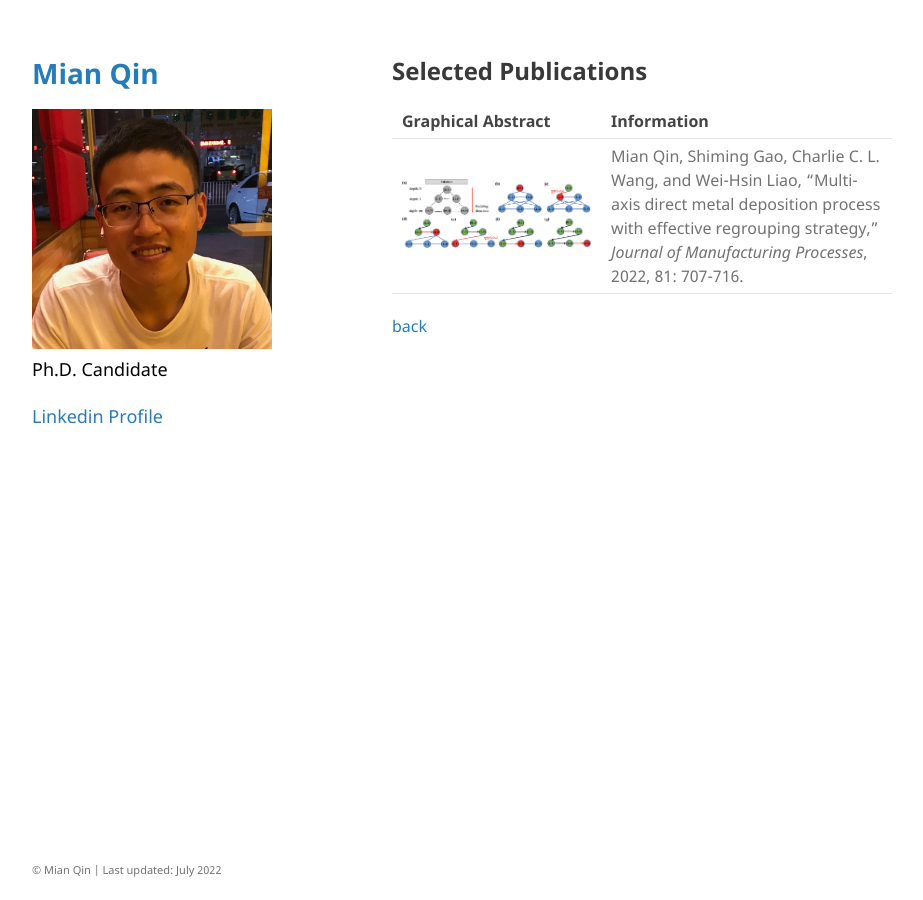
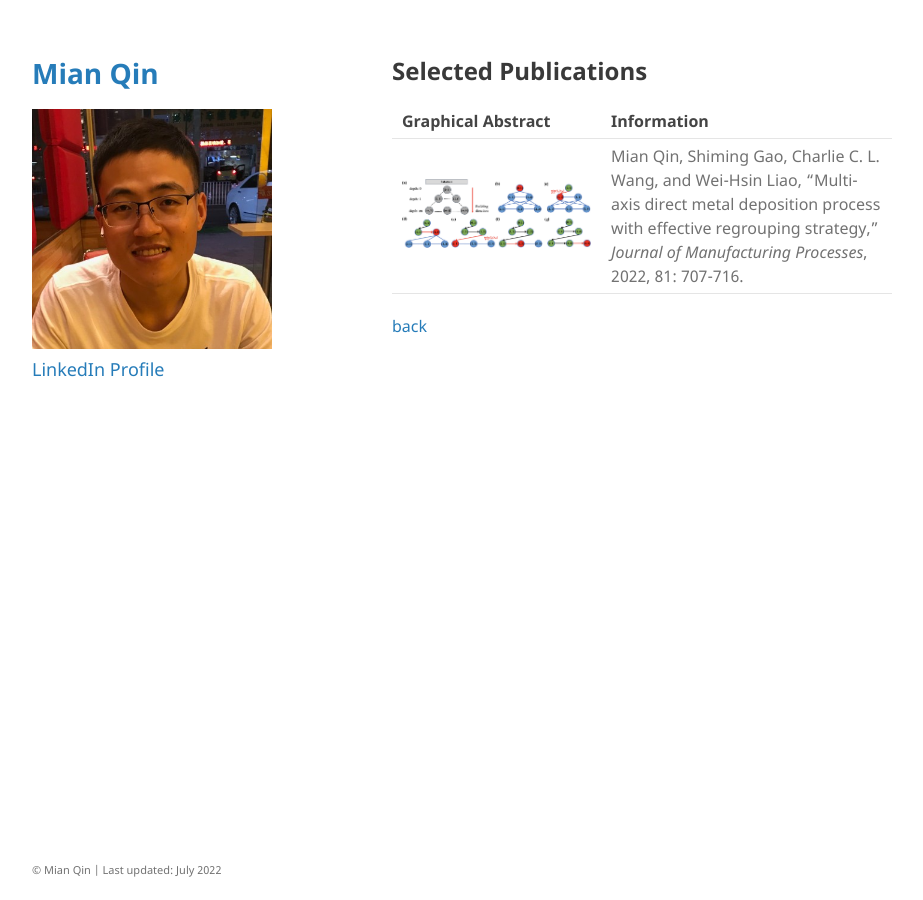
Before and after one commit to mqincuhk/mqincuhk.github.io, a Jekyll site: the page built from selected_publications.md, in a window 1280 px wide. Shown: the whole page, without its empty margins (178-1101 px from the left). Built offline with Jekyll 4.4.1, drawn with Linux system fonts in a browser that asks for light colours; a script that is not in the unit is left out; our own code applies the rules of GitHub Pages for plain Markdown files.

```diff
--- a/_layouts/default.html
+++ b/_layouts/default.html
@@ -20,8 +20,7 @@
           <img src="{{site.logo | relative_url}}" alt="Logo" width="240" /> <br>
         {% endif %}
 
-        <p>{{ site.description | default: site.github.project_tagline }}
-        <p class="view"><a href=" https://www.linkedin.com/in/mqin/ ">Linkedin Profile</a></p>
+        <p class="view"><a href=" https://www.linkedin.com/in/mqin/ ">LinkedIn Profile</a></p>
 
       </header>
       <section>
```
Also changed, not shown: index.md (+1 -1 lines).
